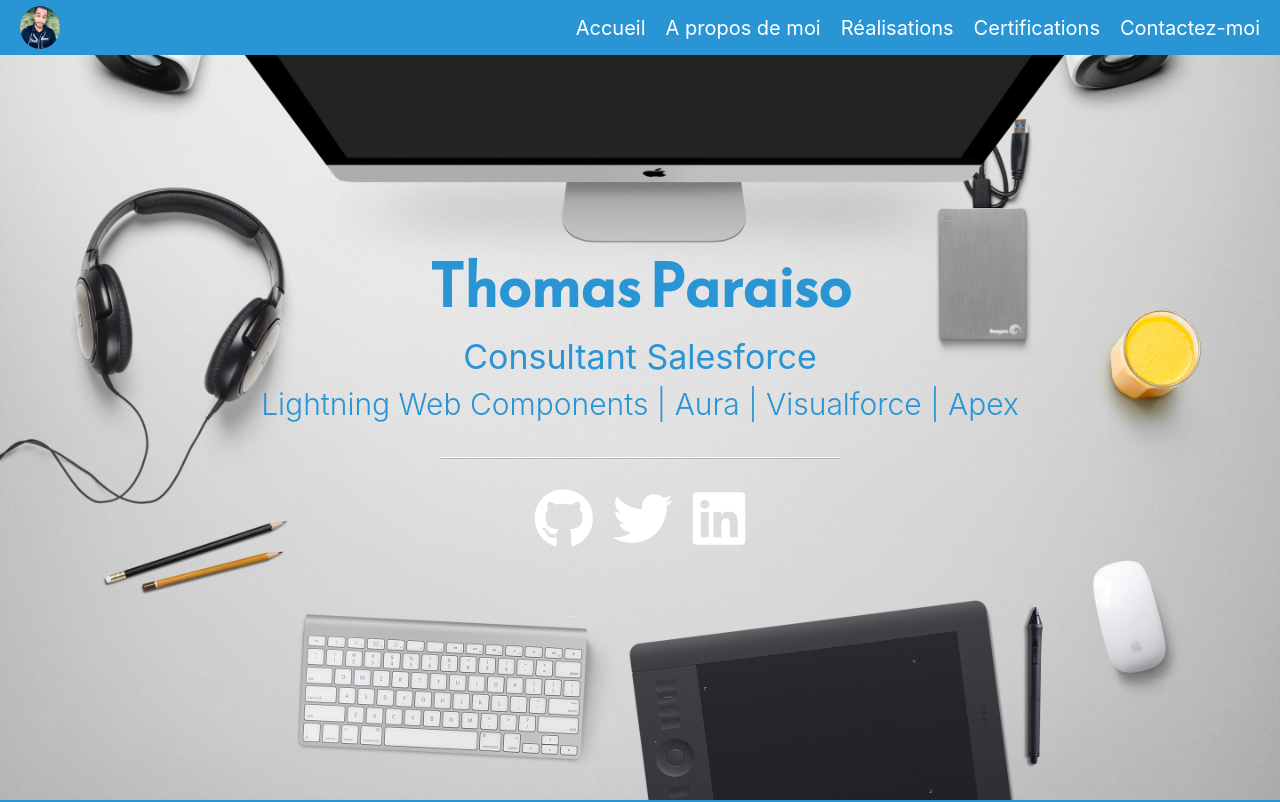
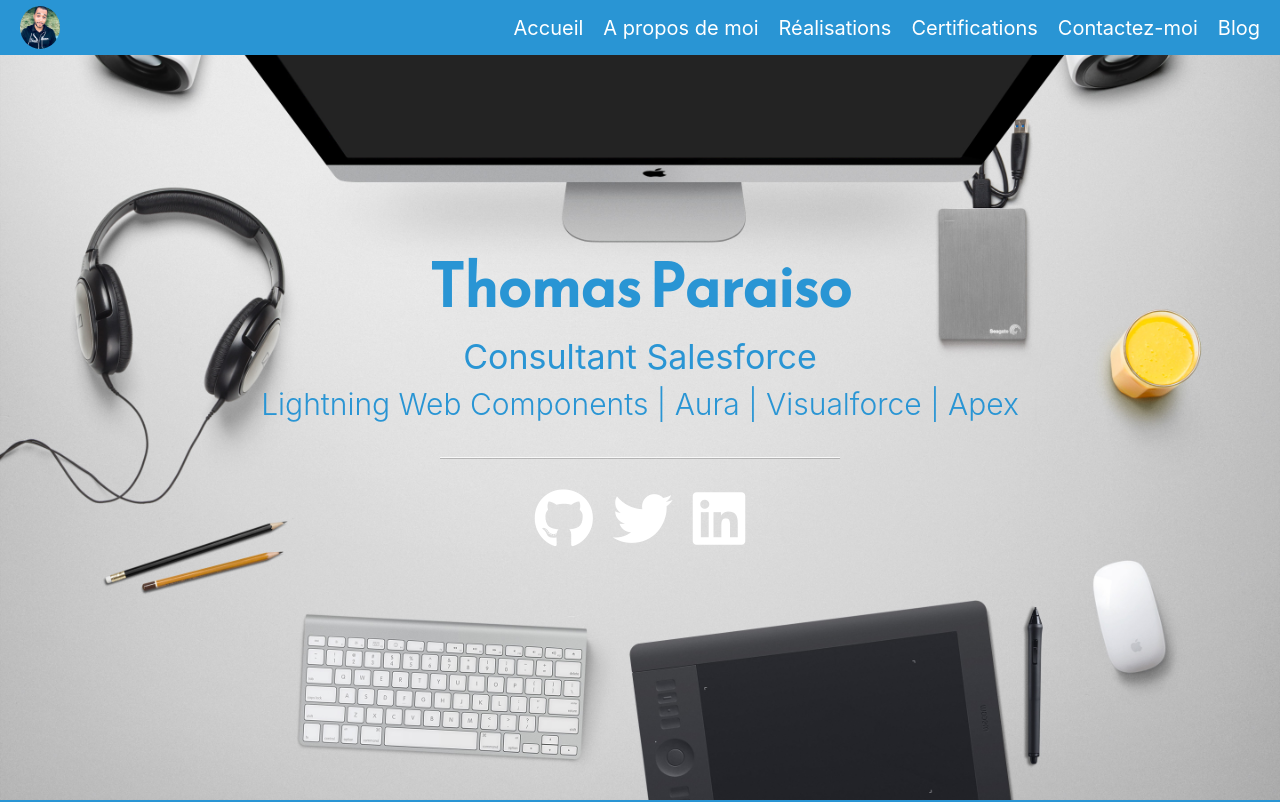
Before and after one commit to tom901/site-perso-react, a React (Create React App) app: page / in a window 1280 px wide. Shown: the top 802 px of the page. Built offline with nearby package versions, Linux system fonts and the light colour scheme.

Commit message:
add blog inside the menu and change url inside the readme

```diff
--- a/src/components/navigation/Navigation.js
+++ b/src/components/navigation/Navigation.js
@@ -30,6 +30,9 @@
                         <li className="nav-item">
                             <a className="nav-link" href="#contactme">Contactez-moi</a>
                         </li>
+                        <li className="nav-item">
+                            <a className="nav-link" href="https://dev-first.com/blog/" target="_blank" rel="noopener noreferrer">Blog</a>
+                        </li>
                     </ul>
 
                 </div>
```
Also changed, not shown: 9 other files (tests, documents, lock files or other folders).
